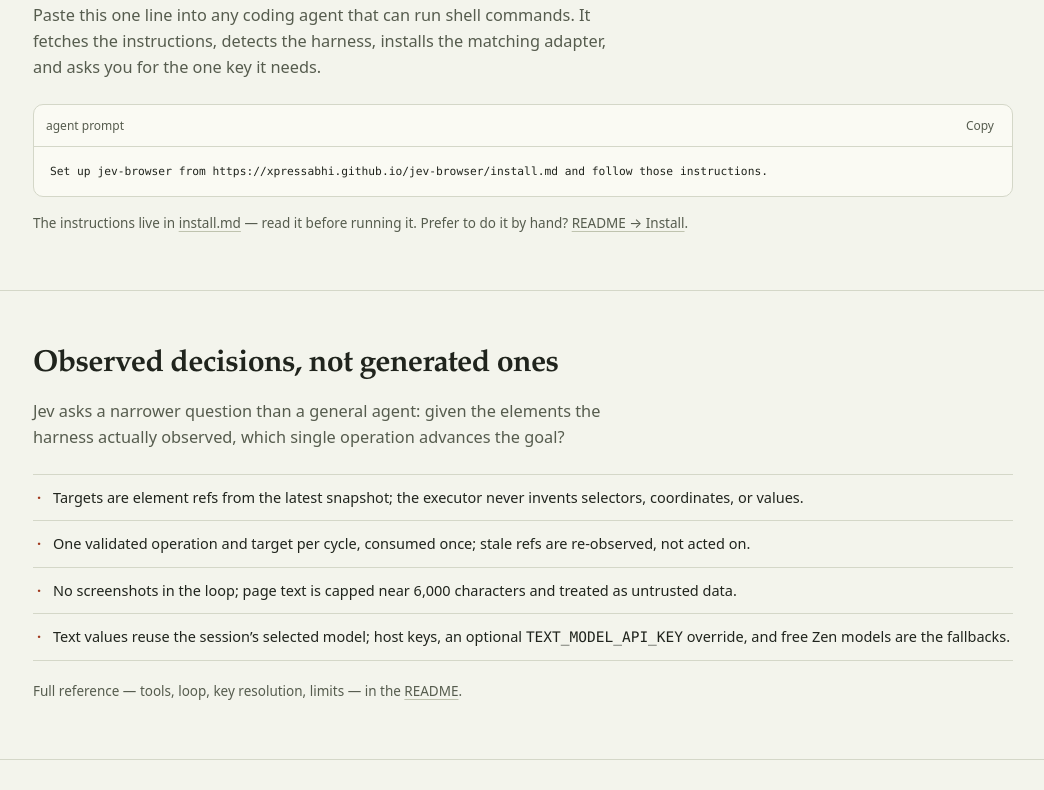
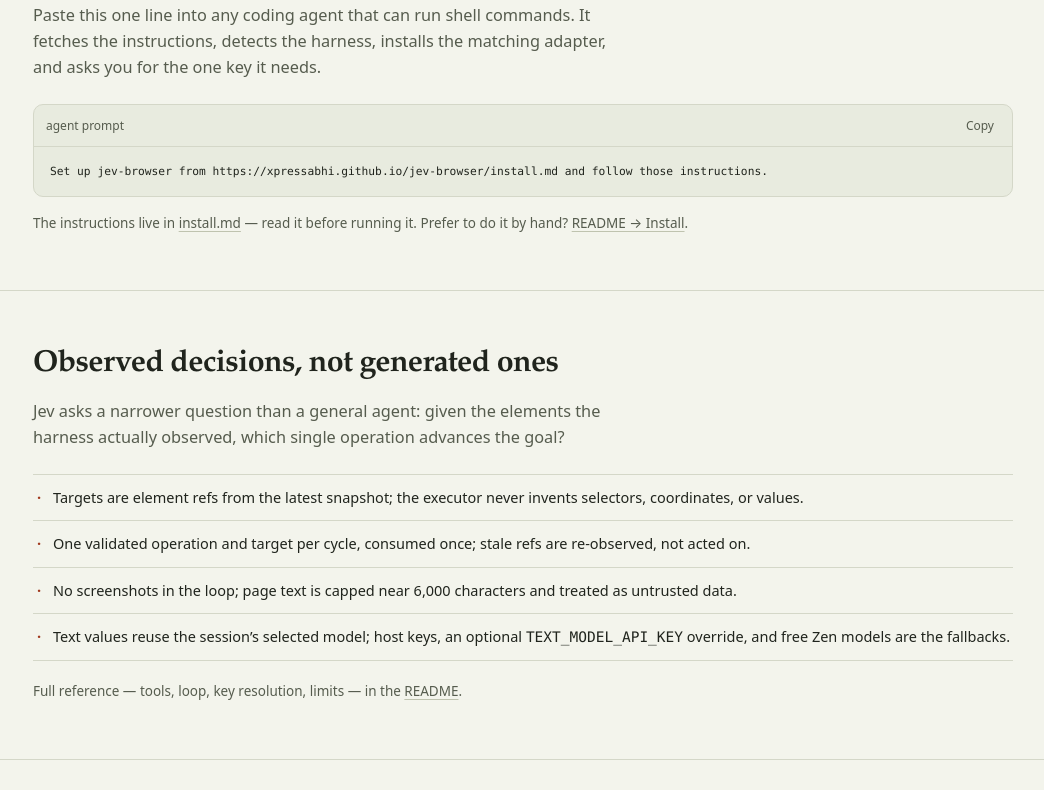
Before and after one commit to xpressabhi/jev-browser, a website: page docs/index.html in a window 1280 px wide. Shown: the part 587-1377 px from the top of the page, without its empty margins (117-1161 px from the left). Drawn offline with Linux system fonts and the light colour scheme.

Commit message:
docs: adopt shared light-only theme from portfolio hub

```diff
--- a/docs/index.html
+++ b/docs/index.html
@@ -16,12 +16,12 @@
   :root {
     --bg: var(--paper);
     --surface: var(--panel);
-    --surface-2: var(--rule);
+    --surface-2: var(--sunken);
     --text: var(--ink);
     --muted: var(--ink-2);
     --border: var(--rule);
     --accent-ink: var(--panel);
-    --code-bg: var(--panel);
+    --code-bg: var(--sunken);
     --radius: 10px; --wrap: 1060px; --head-h: 60px;
   }
   *, *::before, *::after { box-sizing: border-box; }
--- a/docs/theme.css
+++ b/docs/theme.css
@@ -15,6 +15,7 @@
   /* colour — roles, not decoration */
   --paper: #f3f4ec;        /* page */
   --panel: #fafaf3;        /* inset surface: cards, trees, code blocks */
+  --sunken: #e8ebdf;       /* one step below panel: chips, nodes, pills */
   --ink: #20241d;          /* primary text */
   --ink-2: #565c4e;        /* secondary text */
   --ink-3: #666c5e;        /* meta, captions, labels */
@@ -23,7 +24,7 @@
   --accent: #a13a1f;       /* brand: links, current state, marks */
   --accent-bright: #e08a6e;/* accent for use on dark ink surfaces */
   --ok: #45663a;           /* semantic — pass, live, success */
-  --warn: #8a6410;         /* semantic — caution */
+  --warn: #7a5810;         /* semantic — caution */
   --bad: #9c2b1f;          /* semantic — fail, removed, danger */
 
   /* type */
```
